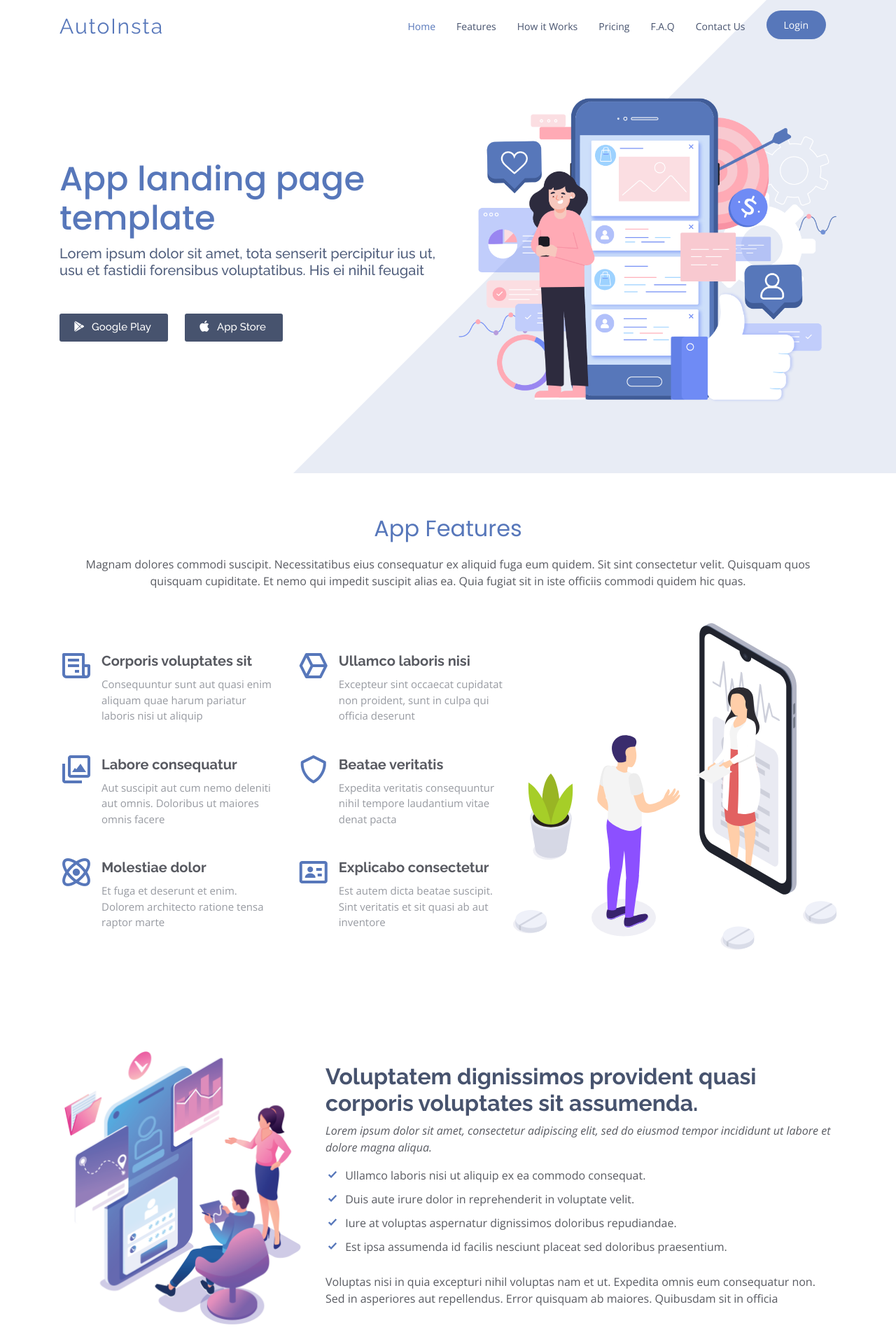
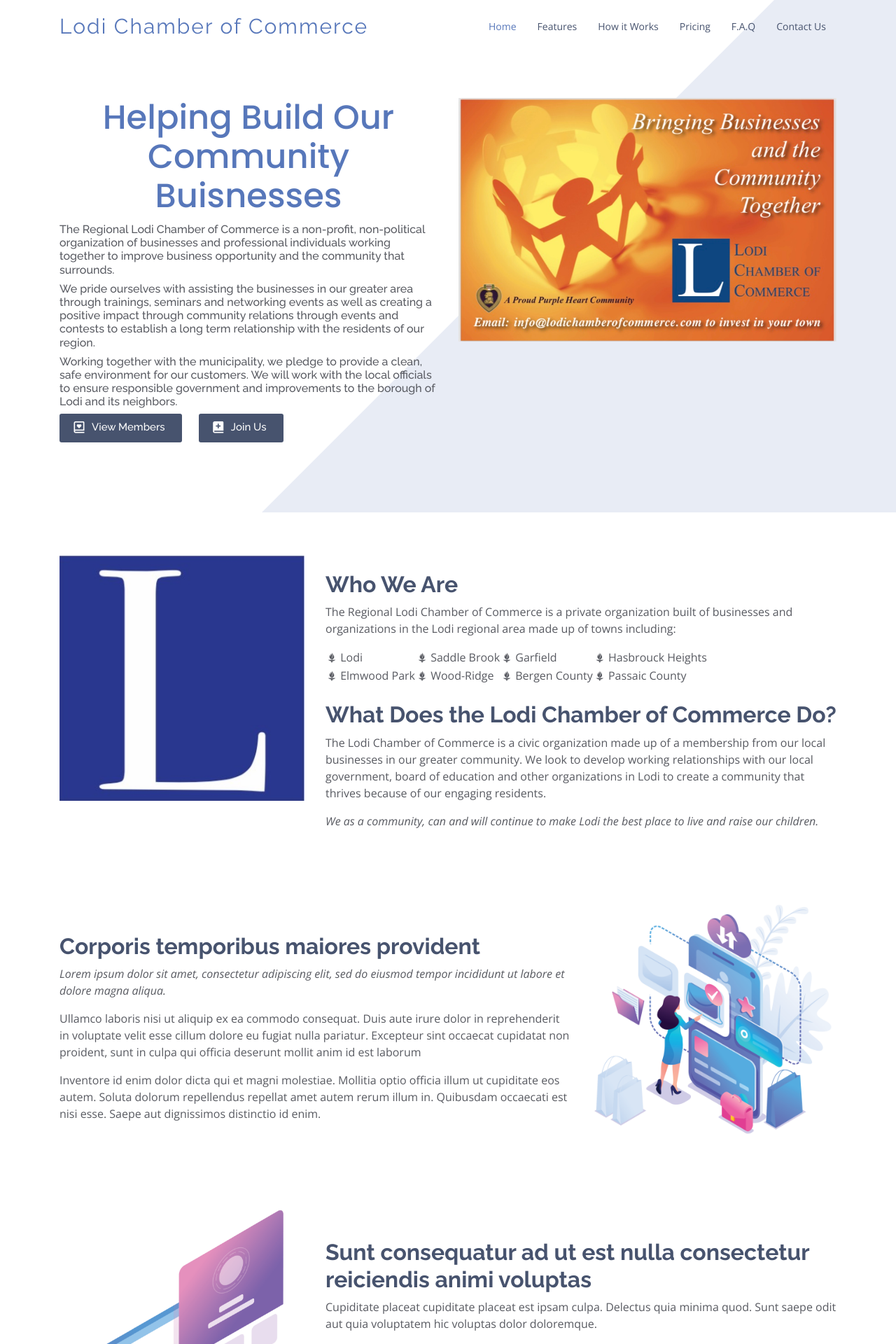
Before and after one commit to Rayze-Tech/Lodi, a Flask app: page / in a window 1280 px wide. Shown: the top 1920 px of the page at 70% size. Run offline with Flask 2, Linux system fonts and the light colour scheme; some libraries are stand-ins or nearby versions.

Commit message:
Lodi Shift

```diff
--- a/app/routes.py
+++ b/app/routes.py
@@ -3,25 +3,6 @@ from flask import render_template, flash, redirect, url_for, request,session
 from app import app
 from app.forms import LoginForm, RegistrationForm, ForgetForm
 from config import Config
-import pyrebase
-from firebase import firebase
-
-firebaseConfig={
-    "apiKey": "AIzaSyCkPPI25A6y7wdxLJc_JW3zxEWacnWGEQY",
-    "authDomain": "autoinsta-64dce.firebaseapp.com",
-    "databaseURL": "https://autoinsta-64dce.firebaseio.com",
-    "projectId": "autoinsta-64dce",
-    "storageBucket": "autoinsta-64dce.appspot.com",
-    "messagingSenderId": "516291431121",
-    "appId": "1:516291431121:web:70d537636b1f3c48b8d3f0",
-    "measurementId": "G-GY6EZVJBH2"
-}
-
-direbase = pyrebase.initialize_app(firebaseConfig)
-auth = direbase.auth()
-
-from firebase import firebase
-firebase = firebase.FirebaseApplication("https://rayze-108b7.firebaseio.com/",None)
 
 # THIS IS A SECRET DON'T TELL ANYONE
 app.secret_key = 'g3@hn!sTC%LtUc@c9Vc%ZBkb^qSD3Hq8w^ZJUZT&j%&n7c5cZD#@R'
@@ -29,142 +10,4 @@ app.secret_key = 'g3@hn!sTC%LtUc@c9Vc%ZBkb^qSD3Hq8w^ZJUZT&j%&n7c5cZD#@R'
 @app.route('/')
 @app.route('/index')
 def index():
-    if auth.current_user:
-        return render_template('index.html',check=True)
-    return render_template('index.html',check=False)
-
-@app.route('/client')
-def client():
-    if auth.current_user:
-        userDic=auth.current_user
-        token=userDic["localId"]
-        try:
-            dic = firebase.get('/1W75CnTEOHm89jDZdqh-3lv7H15rZYfQDumN09B9Lzms/users/', token)
-            userEmail=dic["userEmail"]
-            companyName=dic["companyName"]
-            siteDomain=dic["siteDomain"]
-            onlinePlat=dic["onlinePlat"]
-            softDev=dic["softDev"]
-            marketing=dic["marketing"]
-            analytics=dic["analytics"]
-            SEO=dic["SEO"]
-            jobHunt=dic["jobHunt"]
-            adsense=dic["adsense"]
-            custSup=dic["custSup"]
-            googVeri=dic["googVeri"]
-            return render_template('client.html',check=True,userEmail=userEmail,companyName=companyName,siteDomain=siteDomain,onlinePlat=onlinePlat,softDev=softDev, marketing=marketing,analytics=analytics,SEO=SEO,jobHunt=jobHunt,adsense=adsense, custSup=custSup,googVeri=googVeri)
-        except:
-            return render_template('client.html',check=True)
-    return render_template('index.html',check=False)
-
-@app.route('/login', methods=['GET', 'POST'])
-def login():
-    if auth.current_user:
-        return render_template('index.html',check=True)
-    unsuccessful = 'Please check your credentials'
-    successful = 'Login successful'
-    form=LoginForm()
-    if request.method == 'POST':
-        password = form.password.data
-        email = form.email.data
-        try:
-            user = auth.sign_in_with_email_and_password(email, password)
-            userDic=auth.current_user
-            token=userDic["localId"]
-            try:
-                dic = firebase.get('/1W75CnTEOHm89jDZdqh-3lv7H15rZYfQDumN09B9Lzms/users/', token)
-                userEmail=dic["userEmail"]
-                companyName=dic["companyName"]
-                siteDomain=dic["siteDomain"]
-                onlinePlat=dic["onlinePlat"]
-                softDev=dic["softDev"]
-                marketing=dic["marketing"]
-                analytics=dic["analytics"]
-                SEO=dic["SEO"]
-                jobHunt=dic["jobHunt"]
-                adsense=dic["adsense"]
-                custSup=dic["custSup"]
-                googVeri=dic["googVeri"]
-                return render_template('client.html',check=True,userEmail=userEmail,companyName=companyName,siteDomain=siteDomain,onlinePlat=onlinePlat,softDev=softDev, marketing=marketing,analytics=analytics,SEO=SEO,jobHunt=jobHunt,adsense=adsense, custSup=custSup,googVeri=googVeri)
-            except:
-                return render_template('client.html',check=True)
-        except KeyError:
-            return render_template('login.html', us=unsuccessful,form=form)
-        except:
-            return render_template('login.html', us=unsuccessful,form=form)
-    return render_template('login.html',form=form)
-
-@app.route('/register', methods=['GET', 'POST'])
-def register():
-    if auth.current_user:
-        return render_template('index.html',check=True)
-    unsuccessful = 'Account may already exist or password may not be secure enough'
-    successful = 'Account Creation successful'
-    form=RegistrationForm()
-    if request.method == 'POST':
-        password = form.password.data
-        email = form.email.data
-        try:
-            user = auth.create_user_with_email_and_password(email, password)
-            #START
-            unsuccessful = 'Please check your credentials'
-            successful = 'Login successful'
-            form=LoginForm()
-            if request.method == 'POST':
-                password = form.password.data
-                email = form.email.data
-                try:
-                    user = auth.sign_in_with_email_and_password(email, password)
-                    userDic=auth.current_user
-                    token=userDic["localId"]
-                    try:
-                        dic = firebase.get('/1W75CnTEOHm89jDZdqh-3lv7H15rZYfQDumN09B9Lzms/users/', token)
-                        userEmail=dic["userEmail"]
-                        companyName=dic["companyName"]
-                        siteDomain=dic["siteDomain"]
-                        onlinePlat=dic["onlinePlat"]
-                        softDev=dic["softDev"]
-                        marketing=dic["marketing"]
-                        analytics=dic["analytics"]
-                        SEO=dic["SEO"]
-                        jobHunt=dic["jobHunt"]
-                        adsense=dic["adsense"]
-                        custSup=dic["custSup"]
-                        googVeri=dic["googVeri"]
-                        return render_template('client.html',check=True,userEmail=userEmail,companyName=companyName,siteDomain=siteDomain,onlinePlat=onlinePlat,softDev=softDev, marketing=marketing,analytics=analytics,SEO=SEO,jobHunt=jobHunt,adsense=adsense, custSup=custSup,googVeri=googVeri)
-                    except:
-                        return render_template('client.html',check=True)
-                except KeyError:
-                    return render_template('login.html', us=unsuccessful,form=form)
-                except:
-                    return render_template('login.html', us=unsuccessful,form=form)
-            return render_template('login.html',form=form)
-            #END
-        except KeyError:
-            return render_template('register.html', us=unsuccessful,form=form)
-        except:
-            return render_template('register.html', us=unsuccessful,form=form)
-    return render_template('register.html',form=form)
-
-@app.route('/logout')
-def logout():
-    auth.current_user = None
     return render_template('index.html')
-
-@app.route('/reset', methods=['GET', 'POST'])
-def reset():
-    if auth.current_user:
-        return render_template('index.html',check=True)
-    unsuccessful = 'Email is not associated with an account'
-    successful = 'Recovery email sent'
-    form=ForgetForm()
-    if request.method == 'POST':
-        email = form.email.data
-        try:
-            auth.send_password_reset_email(email)
-            return render_template('reset.html', s=successful,form=form)
-        except KeyError:
-            return render_template('reset.html', us=unsuccessful,form=form)
-        except:
-            return render_template('reset.html', us=unsuccessful,form=form)
-    return render_template('reset.html',form=form)
--- a/app/static/css/style.css
+++ b/app/static/css/style.css
@@ -358,6 +358,7 @@ h1, h2, h3, h4, h5, h6 {
   line-height: 56px;
   color: #5777ba;
   font-family: "Poppins", sans-serif;
+  text-align: center
 }
 
 #hero h2 {
--- a/app/templates/base.html
+++ b/app/templates/base.html
@@ -49,12 +49,6 @@
           <li><a href="{{ url_for('.index', _anchor='pricing') }}">Pricing</a></li>
           <li><a href="{{ url_for('.index', _anchor='faq') }}">F.A.Q</a></li>
           <li><a href="{{ url_for('.index', _anchor='contact') }}">Contact Us</a></li>
-          {%if check%}
-            <li class="get-started"><a href="{{ url_for('client')}}">Client Dashboard</a></li>
-            <li><a href="{{ url_for('logout')}}">Logout</a></li>
-          {%else%}
-            <li class="get-started"><a href="{{ url_for('login')}}">Login</a></li>
-          {%endif%}
         </ul>
       </nav><!-- .nav-menu -->
 
--- a/app/templates/index.html
+++ b/app/templates/index.html
@@ -5,13 +5,13 @@
   <meta charset="utf-8">
   <meta content="width=device-width, initial-scale=1.0" name="viewport">
 
-  <title>AutoInsta</title>
+  <title>Lodi Chamber of Commerce</title>
   <meta content="" name="descriptison">
   <meta content="" name="keywords">
 
   <!-- Favicons -->
-  <link href="/static/img/favicon.png" rel="icon">
-  <link href="/static/img/apple-touch-icon.png" rel="apple-touch-icon">
+  <link href="/static/img/assets/lodiSmall.jpg" rel="icon">
+  <link href="/static/img/assets/lodiLogo.jpg" rel="apple-touch-icon">
 
   <!-- Google Fonts -->
   <link href="https://fonts.googleapis.com/css?family=Open+Sans:300,300i,400,400i,600,600i,700,700i|Raleway:300,300i,400,400i,500,500i,600,600i,700,700i|Poppins:300,300i,400,400i,500,500i,600,600i,700,700i" rel="stylesheet">
@@ -36,7 +36,7 @@
     <div class="container d-flex align-items-center">
 
       <div class="logo mr-auto">
-        <h1 class="text-light"><a href="#hero">AutoInsta</a></h1>
+        <h1 class="text-light"><a href="#hero">Lodi Chamber of Commerce</a></h1>
         <!-- Uncomment below if you prefer to use an image logo -->
         <!-- <a href="index.html"><img src="/static/img/logo.png" alt="" class="img-fluid"></a>-->
       </div>
@@ -49,12 +49,7 @@
           <li><a href="#pricing">Pricing</a></li>
           <li><a href="#faq">F.A.Q</a></li>
           <li><a href="#contact">Contact Us</a></li>
-          {%if check%}
-            <li class="get-started"><a href="{{ url_for('client')}}">Client Dashboard</a></li>
-            <li><a href="{{ url_for('logout')}}">Logout</a></li>
-          {%else%}
-            <li class="get-started"><a href="{{ url_for('login')}}">Login</a></li>
-          {%endif%}
+
         </ul>
       </nav><!-- .nav-menu -->
 
@@ -68,14 +63,16 @@
       <div class="row">
         <div class="col-lg-6 d-lg-flex flex-lg-column justify-content-center align-items-stretch pt-5 pt-lg-0 order-2 order-lg-1" data-aos="fade-up">
           <div>
-            <h1>App landing page template</h1>
-            <h2>Lorem ipsum dolor sit amet, tota senserit percipitur ius ut, usu et fastidii forensibus voluptatibus. His ei nihil feugait</h2>
-            <a href="#" class="download-btn"><i class="bx bxl-play-store"></i> Google Play</a>
-            <a href="#" class="download-btn"><i class="bx bxl-apple"></i> App Store</a>
+            <h1>Helping Build Our Community Buisnesses</h1>
+            <h6>The Regional Lodi Chamber of Commerce is a non-profit, non-political organization of businesses and professional individuals working together to improve business opportunity and the community that surrounds.</h6>
+            <h6>We pride ourselves with assisting the businesses in our greater area through trainings, seminars and networking events as well as creating a positive impact through community relations through events and contests to establish a long term relationship with the residents of our region.</h6>
+            <h6>Working together with the municipality, we pledge to provide a clean, safe environment for our customers. We will work with the local officials to ensure responsible government and improvements to the borough of Lodi and its neighbors.</h6>
+            <a href="#" class="download-btn"><i class="bx bx-book-heart"></i> View Members</a>
+            <a href="#" class="download-btn"><i class="bx bxs-book-add"></i> Join Us</a>
           </div>
         </div>
         <div class="col-lg-6 d-lg-flex flex-lg-column align-items-stretch order-1 order-lg-2 hero-img" data-aos="fade-up">
-          <img src="/static/img/hero-img.png" class="img-fluid" alt="">
+          <img src="/static/img/assets/lodiPoster.jpeg" class="img-fluid" alt="">
         </div>
       </div>
     </div>
@@ -84,83 +81,37 @@
 
   <main id="main">
 
-    <!-- ======= App Features Section ======= -->
-    <section id="features" class="features">
-      <div class="container">
-
-        <div class="section-title">
-          <h2>App Features</h2>
-          <p>Magnam dolores commodi suscipit. Necessitatibus eius consequatur ex aliquid fuga eum quidem. Sit sint consectetur velit. Quisquam quos quisquam cupiditate. Et nemo qui impedit suscipit alias ea. Quia fugiat sit in iste officiis commodi quidem hic quas.</p>
-        </div>
-
-        <div class="row no-gutters">
-          <div class="col-xl-7 d-flex align-items-stretch order-2 order-lg-1">
-            <div class="content d-flex flex-column justify-content-center">
-              <div class="row">
-                <div class="col-md-6 icon-box" data-aos="fade-up">
-                  <i class="bx bx-receipt"></i>
-                  <h4>Corporis voluptates sit</h4>
-                  <p>Consequuntur sunt aut quasi enim aliquam quae harum pariatur laboris nisi ut aliquip</p>
-                </div>
-                <div class="col-md-6 icon-box" data-aos="fade-up" data-aos-delay="100">
-                  <i class="bx bx-cube-alt"></i>
-                  <h4>Ullamco laboris nisi</h4>
-                  <p>Excepteur sint occaecat cupidatat non proident, sunt in culpa qui officia deserunt</p>
-                </div>
-                <div class="col-md-6 icon-box" data-aos="fade-up" data-aos-delay="200">
-                  <i class="bx bx-images"></i>
-                  <h4>Labore consequatur</h4>
-                  <p>Aut suscipit aut cum nemo deleniti aut omnis. Doloribus ut maiores omnis facere</p>
-                </div>
-                <div class="col-md-6 icon-box" data-aos="fade-up" data-aos-delay="300">
-                  <i class="bx bx-shield"></i>
-                  <h4>Beatae veritatis</h4>
-                  <p>Expedita veritatis consequuntur nihil tempore laudantium vitae denat pacta</p>
-                </div>
-                <div class="col-md-6 icon-box" data-aos="fade-up" data-aos-delay="400">
-                  <i class="bx bx-atom"></i>
-                  <h4>Molestiae dolor</h4>
-                  <p>Et fuga et deserunt et enim. Dolorem architecto ratione tensa raptor marte</p>
-                </div>
-                <div class="col-md-6 icon-box" data-aos="fade-up" data-aos-delay="500">
-                  <i class="bx bx-id-card"></i>
-                  <h4>Explicabo consectetur</h4>
-                  <p>Est autem dicta beatae suscipit. Sint veritatis et sit quasi ab aut inventore</p>
-                </div>
-              </div>
-            </div>
-          </div>
-          <div class="image col-xl-5 d-flex align-items-stretch justify-content-center order-1 order-lg-2" data-aos="fade-left" data-aos-delay="100">
-            <img src="/static/img/features.svg" class="img-fluid" alt="">
-          </div>
-        </div>
-
-      </div>
-    </section><!-- End App Features Section -->
-
     <!-- ======= Details Section ======= -->
     <section id="details" class="details">
       <div class="container">
 
         <div class="row content">
           <div class="col-md-4" data-aos="fade-right">
-            <img src="/static/img/details-1.png" class="img-fluid" alt="">
+            <img src="/static/img/assets/lodiLogo.jpg" class="img-fluid" alt="">
           </div>
           <div class="col-md-8 pt-4" data-aos="fade-up">
-            <h3>Voluptatem dignissimos provident quasi corporis voluptates sit assumenda.</h3>
-            <p class="font-italic">
-              Lorem ipsum dolor sit amet, consectetur adipiscing elit, sed do eiusmod tempor incididunt ut labore et dolore
-              magna aliqua.
+            <h3>Who We Are</h3>
+            <p>
+              The Regional Lodi Chamber of Commerce is a private organization built of businesses and organizations in the Lodi regional area made up of towns including:
             </p>
-            <ul>
-              <li><i class="icofont-check"></i> Ullamco laboris nisi ut aliquip ex ea commodo consequat.</li>
-              <li><i class="icofont-check"></i> Duis aute irure dolor in reprehenderit in voluptate velit.</li>
-              <li><i class="icofont-check"></i> Iure at voluptas aspernatur dignissimos doloribus repudiandae.</li>
-              <li><i class="icofont-check"></i> Est ipsa assumenda id facilis nesciunt placeat sed doloribus praesentium.</li>
-            </ul>
-            <p>
-              Voluptas nisi in quia excepturi nihil voluptas nam et ut. Expedita omnis eum consequatur non. Sed in asperiores aut repellendus. Error quisquam ab maiores. Quibusdam sit in officia
-            </p>
+            <table>
+              <tr>
+                <td><i class="icofont-flame-torch"></i> Lodi</td>
+                <td><i class="icofont-flame-torch"></i> Saddle Brook</td>
+                <td><i class="icofont-flame-torch"></i> Garfield</td>
+                <td><i class="icofont-flame-torch"></i> Hasbrouck Heights</td>
+              </tr>
+              <tr>
+                <td><i class="icofont-flame-torch"></i> Elmwood Park</td>
+                <td><i class="icofont-flame-torch"></i> Wood-Ridge</td>
+                <td><i class="icofont-flame-torch"></i> Bergen County</td>
+                <td><i class="icofont-flame-torch"></i> Passaic County</td>
+              </tr>
+            </table>
+            <br>
+            <h3>What Does the Lodi Chamber of Commerce Do?</h3>
+            <p>The Lodi Chamber of Commerce is a civic organization made up of a membership from our local businesses in our greater community. We look to develop working relationships with our local government, board of education and other organizations in Lodi to create a community that thrives because of our engaging residents.</p>
+            <p class="font-italic">We as a community, can and will continue to make Lodi the best place to live and raise our children.</p>
           </div>
         </div>
 
```
Also changed, not shown: app/templates/client.html (deleted, +0 -7 lines), app/templates/login.html (deleted, +0 -27 lines), app/templates/register.html (deleted, +0 -25 lines), README.md (deleted), app/static/img/apple-touch-icon.png (deleted), app/static/img/assets/lodiLogo.jpg (added), app/static/img/assets/lodiPoster.jpeg (added), app/static/img/assets/lodiSmall.jpg (added), app/static/img/favicon.png (deleted), app/static/img/testimonials/testimonials-1.jpg (deleted), app/static/img/testimonials/testimonials-2.jpg (deleted), app/static/img/testimonials/testimonials-3.jpg (deleted), app/static/img/testimonials/testimonials-4.jpg (deleted), app/static/img/testimonials/testimonials-5.jpg (deleted), 1 more files, 1 other file.
